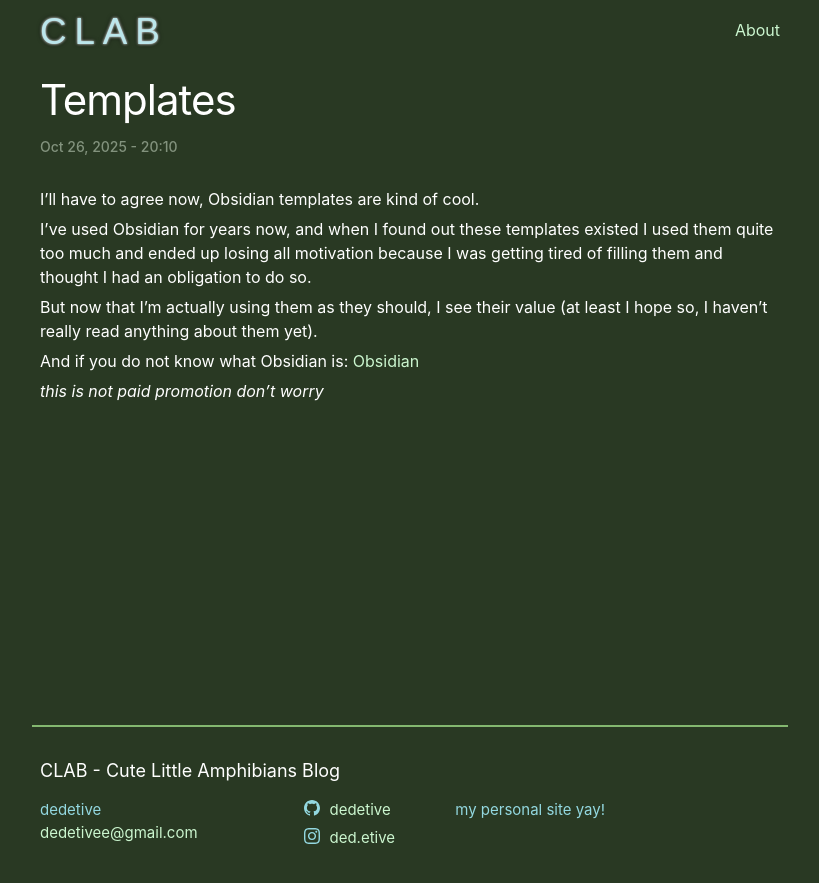
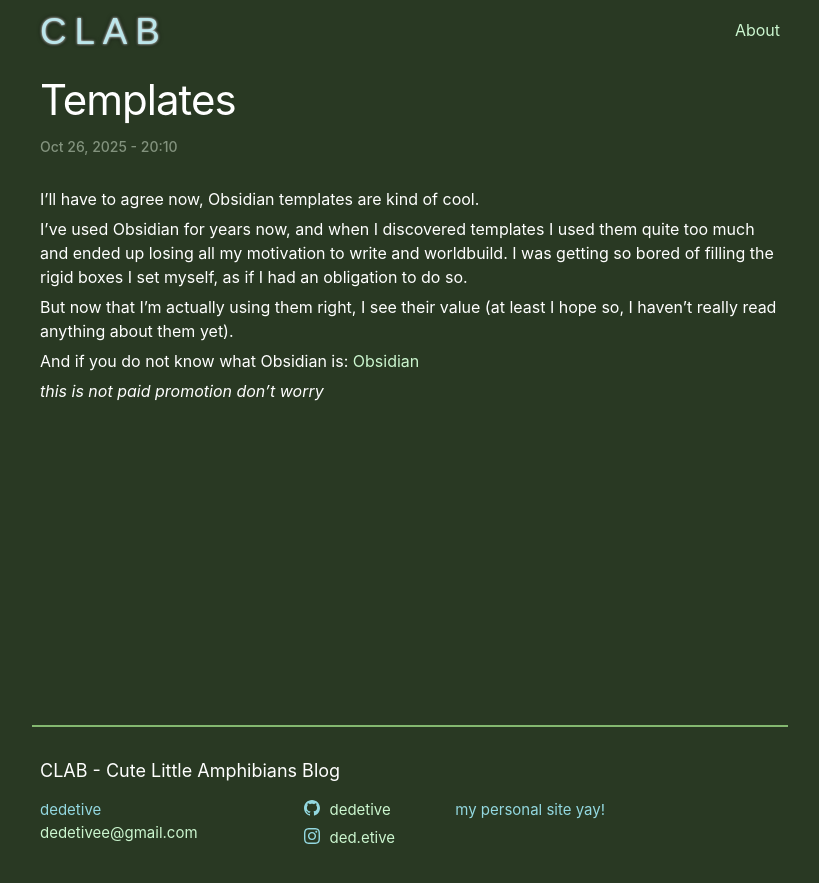
Before and after one commit to dedetive/dedetive.github.io, a Jekyll site: the page built from _posts/2025-10-26-template.md, in a window 1280 px wide. Shown: the top 883 px of the page, without its empty margins (230-1049 px from the left). Built offline with Jekyll 4.4.1, drawn with Linux system fonts in a browser that asks for light colours.

Commit message:
Commit from ded-desktop on 10/26/2025, 5:41:19 PM

```diff
--- a/_posts/2025-10-26-template.md
+++ b/_posts/2025-10-26-template.md
@@ -8,9 +8,9 @@
 ---
 I'll have to agree now, Obsidian templates are kind of cool.
 
-I've used Obsidian for years now, and when I found out these templates existed I used them quite too much and ended up losing all motivation because I was getting tired of filling them and thought I had an obligation to do so.
+I've used Obsidian for years now, and when I discovered templates I used them quite too much and ended up losing all my motivation to write and worldbuild. I was getting so bored of filling the rigid boxes I set myself, as if I had an obligation to do so.
 
-But now that I'm actually using them as they should, I see their value (at least I hope so, I haven't really read anything about them yet).
+But now that I'm actually using them right, I see their value (at least I hope so, I haven't really read anything about them yet).
 
 And if you do not know what Obsidian is: [Obsidian](https://obsidian.md/)
 
```
